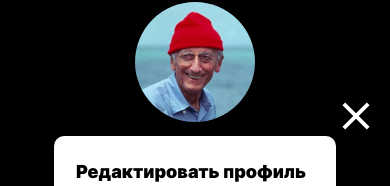
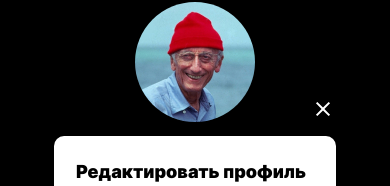
Before and after one commit to Skyranor/mesto, a plain HTML site: page index.html in a window 390 px wide. Both pictures are taken after a click on the button 294 px from the left and 288 px from the top of the page. Shown: the part 124-310 px from the top of the page. Drawn offline with Linux system fonts and the light colour scheme.

Commit message:
feat: add adaptive for close button

```diff
--- a/blocks/popup/__close-button/popup__close-button.css
+++ b/blocks/popup/__close-button/popup__close-button.css
@@ -21,3 +21,12 @@
   opacity: 0.6;
   transition: opacity 0.3s;
 }
+
+@media screen and (max-width: 540px) {
+  .popup__close-button {
+    height: 26px;
+    width: 26px;
+    right: 0px;
+    background-size: 26px;
+  }
+}
```
